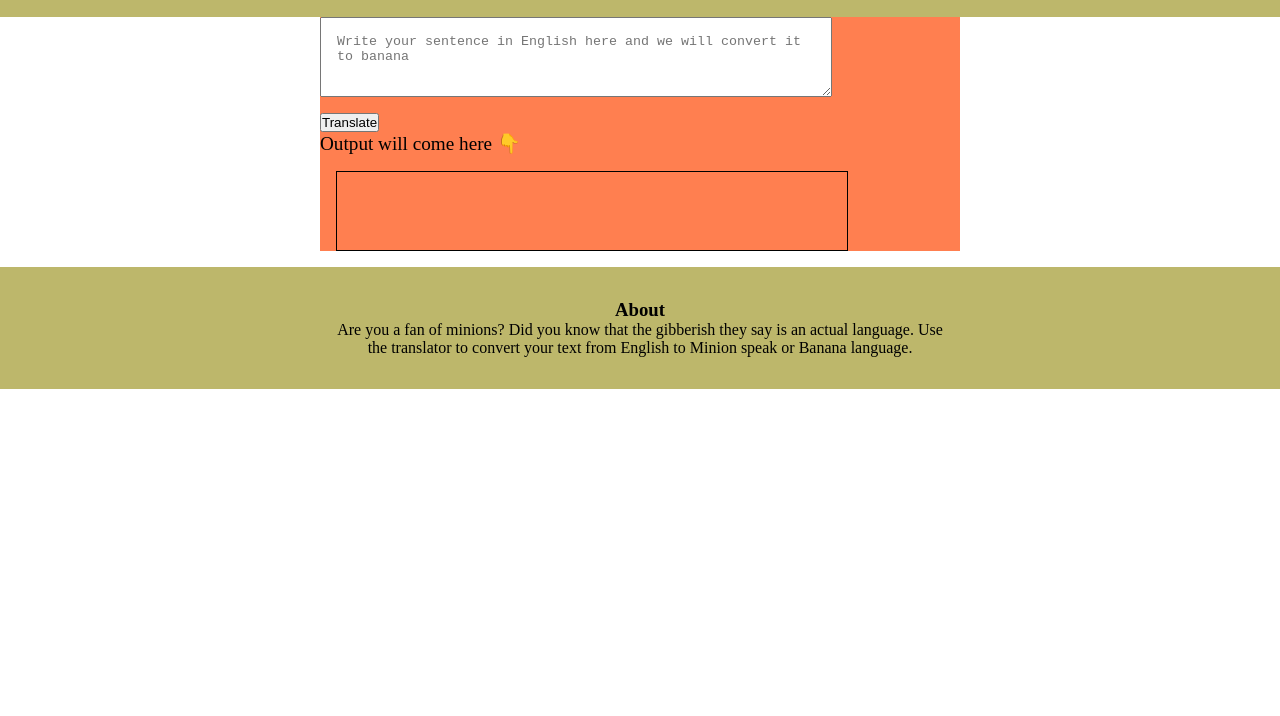
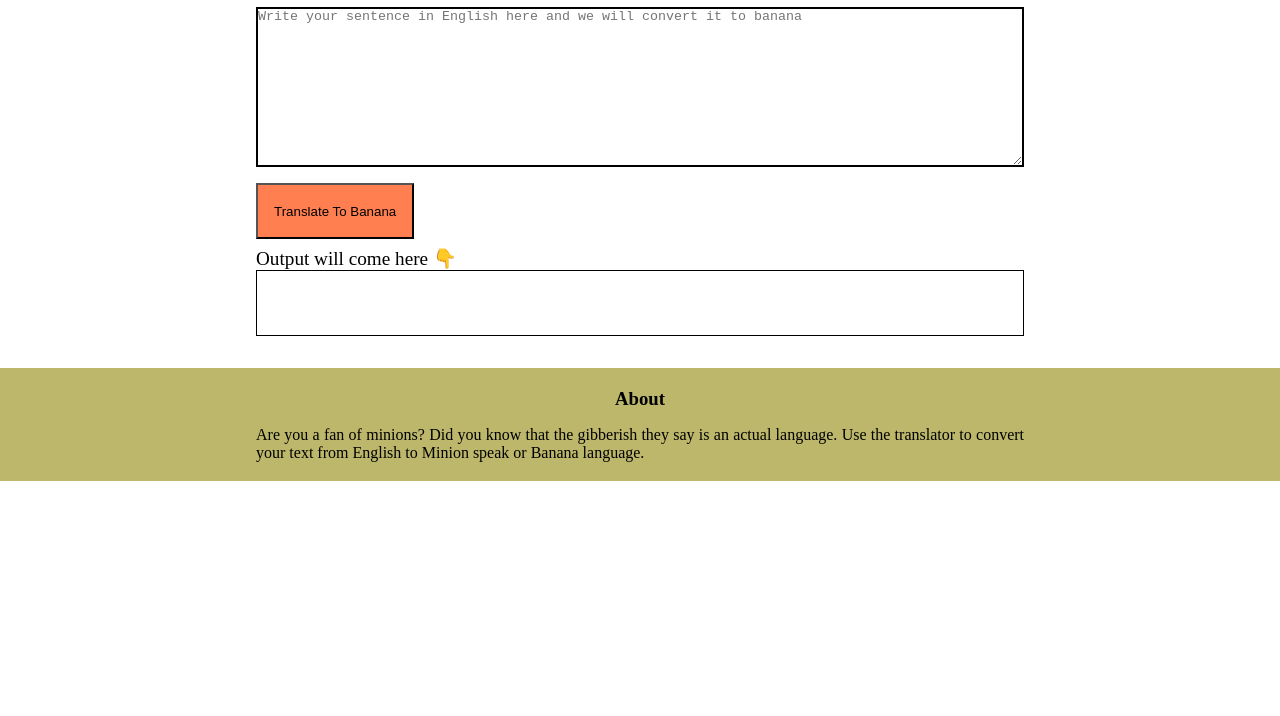
Before and after one commit to chandrashekhar-meshram/lession4-vanilaJS-, a plain HTML site: page index.html in a window 1280 px wide. Shown: the part 84-800 px from the top of the page. Drawn offline with Linux system fonts and the light colour scheme; a script that the page names is missing.

Commit message:
completed

```diff
--- a/index.html
+++ b/index.html
@@ -9,24 +9,32 @@
     <script type="module" src="script.js"></script>
   </head>
   <body>
+    <div class="app-container">
       <header>
-  <h1>talk bananaaaa</h1>
+        <h1>Banana Talk</h1>
       </header>
-    <div class="app-container">
-
+      <main>
         <textarea
           id="txt-input"
           placeholder="Write your sentence in English here and we will convert it to banana"
         ></textarea>
-  <button id="btn-translate">Translate</button>
+        <button id="btn-translate">Translate To Banana</button>
 
         <div style="font-size: larger">Output will come here 👇</div>
         <div id="output"></div>
+      </main>
+      <footer>
+        <div class="container-footer">
+          <h3>About</h3>
+          <p>
+            Are you a fan of minions? Did you know that the gibberish they say
+            is an actual language. Use the translator to convert your text from
+            English to Minion speak or Banana language.
+          </p>
         </div>
-    <footer>
-      <h3>About</h3>
-      <p>Are you a fan of minions? Did you know that the gibberish they say is an actual language. Use the translator to convert your text from English to Minion speak or Banana language.</p>
       </footer>
+    </div>
+
     <script src="app.js" type="text/javascript"></script>
   </body>
 </html>
--- a/script.js
+++ b/script.js
@@ -5,3 +5,33 @@
 //console.log('Hello! ' + userName);
 //prompt("hi");
 //alert("hi "+ userName);
+//---------------------------------------------------
+
+var text_input = document.querySelector("#txt-input");
+var btn_translate = document.querySelector("#btn-translate");
+var outputDiv = document.querySelector("#output");
+
+var serverURL = "https://api.funtranslations.com/translate/minion.json"
+
+const getTranslationURL = (input) => {
+  return serverURL + "?" + "text" + input
+}
+
+const errorHandler = () => {
+  console.log("Error occured ", error);
+  alert("Something wrong with server! try again after some time");
+}
+
+const clickHandler = () => {
+  var inputText = text_input.value;
+
+  fetch(getTranslationURL(inputText))
+    .then(response => response.json())
+    .then(json => {
+      var translatedText = json.contents.translated;
+      outputDiv.innerText = translatedText;
+    })
+    .catch(errorHandler)
+};
+
+btn_translate.addEventListener("click", clickHandler)
--- a/styles.css
+++ b/styles.css
@@ -6,36 +6,67 @@
   outline: none;
 }
 
+body {
+  height: 100%;
+}
+
 .app-container {
-  margin: 0 auto;
-  width: 50%;
-  background-color: coral;
+  min-height:100%;
+  position:relative;
+}
+
+header {
+  text-align: center;
 }
 
 header, footer {
   background-color: darkkhaki;
-  display: block;
-  text-align: center;
-  padding: 2rem;
+  padding: 1.2rem 0rem;
 }
 
-footer > h3, p {
-  width: 50%;
-  margin: 0 auto;
+main {
+  width: 60%;
+  margin: auto;
 }
 
 textarea {
-  width: 80%;
-  height: 10vh;
+  width: 100%;
+  height: 20vh;
   display: block;
-  margin-bottom: 1rem;
-  padding: 1rem;
+  margin: 1rem 0 1rem 0;
+  border: 2px solid black;
+}
+
+#btn-translate {
+  margin-bottom: 0.5rem;
+  height: 3.5rem;
+  padding: 0 1rem;
+  background-color: coral;
 }
 
 #output {
   border: 1px solid black;
-  height: 10vh;
-  width: 80%;
-  margin: 1rem;
-  padding: 1rem;
+  width: 100%;
+  padding: 2rem 1rem;
 }
+
+footer {
+  display: block;
+  bottom: 0;
+  margin-top: 2rem;
+}
+
+.container-footer {
+  width: 100%;
+  bottom: 0;
+}
+footer h3 {
+  text-align: center;
+}
+footer p {
+  display: flex;
+  width: 60%;
+  margin-left: 20%;
+  text-align: justify;
+  padding-top: 1rem;
+}
```
Lines whose indentation alone changed are shown as unchanged.
